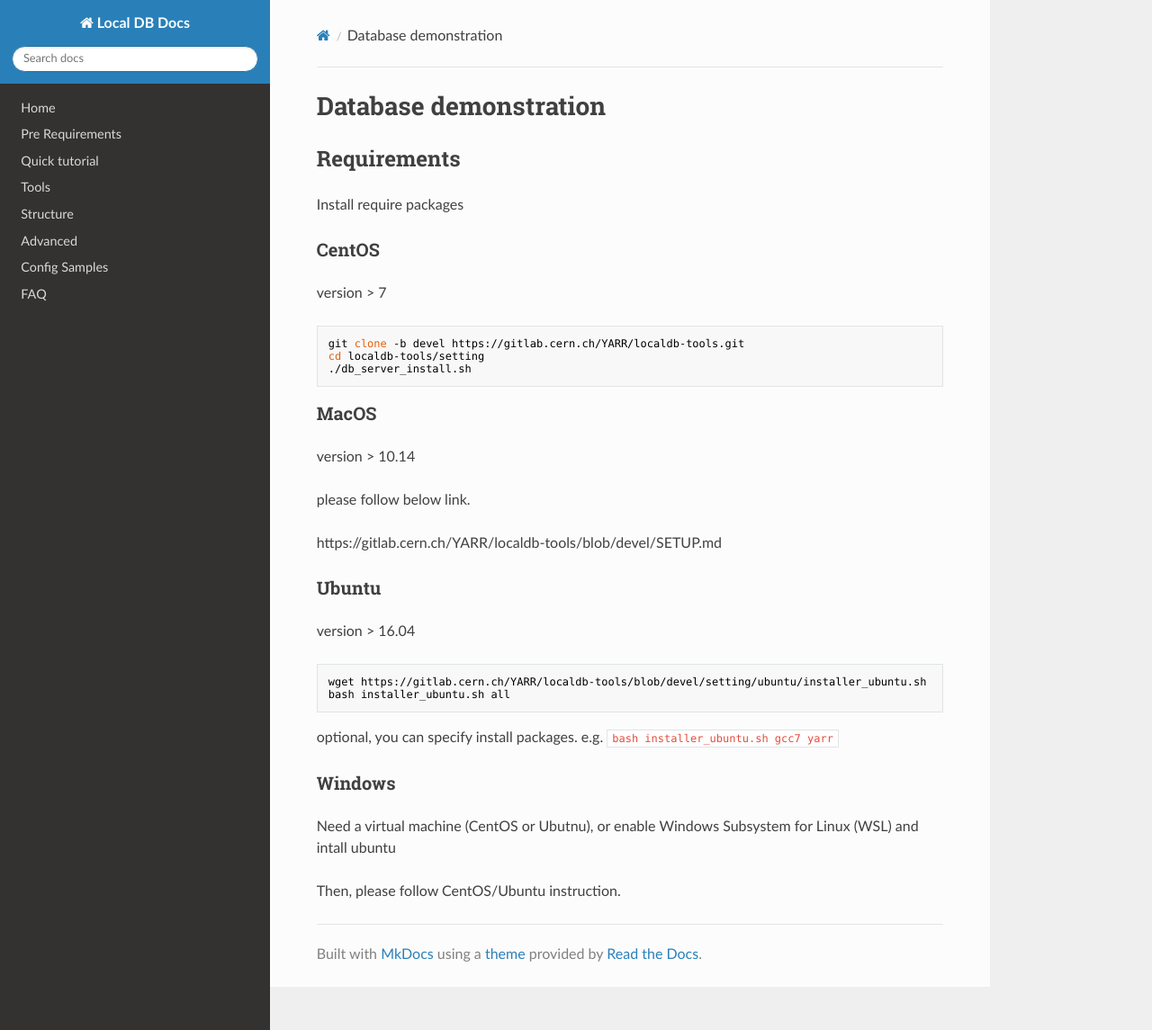
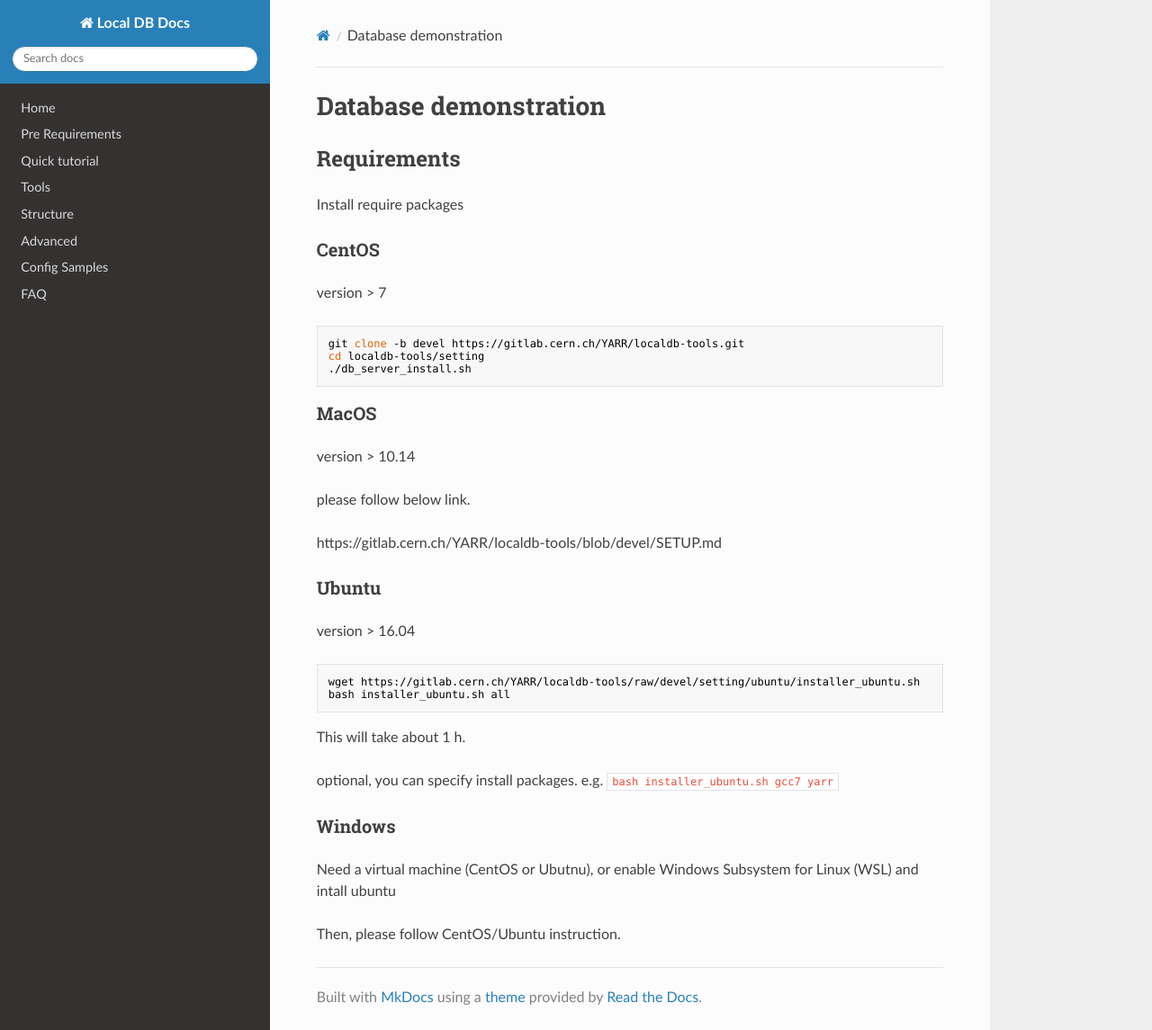
Before and after one commit to jlab-hep/localdb-docs, an MkDocs documentation site: the page built from docs/database_demonstration.md, in a window 1280 px wide and 1145 px high. Shown: the whole window at 90% size. Built offline with MkDocs 1.6.1, drawn with Linux system fonts in a browser that asks for light colours; nearby versions of some CDN libraries; old or Windows-style settings are respelled for this version of MkDocs.

Commit message:
Fixed wget for windows

````diff
--- a/docs/database_demonstration.md
+++ b/docs/database_demonstration.md
@@ -25,9 +25,10 @@ https://gitlab.cern.ch/YARR/localdb-tools/blob/devel/SETUP.md
 ### Ubuntu
 version > 16.04
 ```
-wget https://gitlab.cern.ch/YARR/localdb-tools/blob/devel/setting/ubuntu/installer_ubuntu.sh
+wget https://gitlab.cern.ch/YARR/localdb-tools/raw/devel/setting/ubuntu/installer_ubuntu.sh
 bash installer_ubuntu.sh all
 ```
+This will take about 1 h.
 
 optional, you can specify install packages. e.g. `bash installer_ubuntu.sh gcc7 yarr`
 
````
